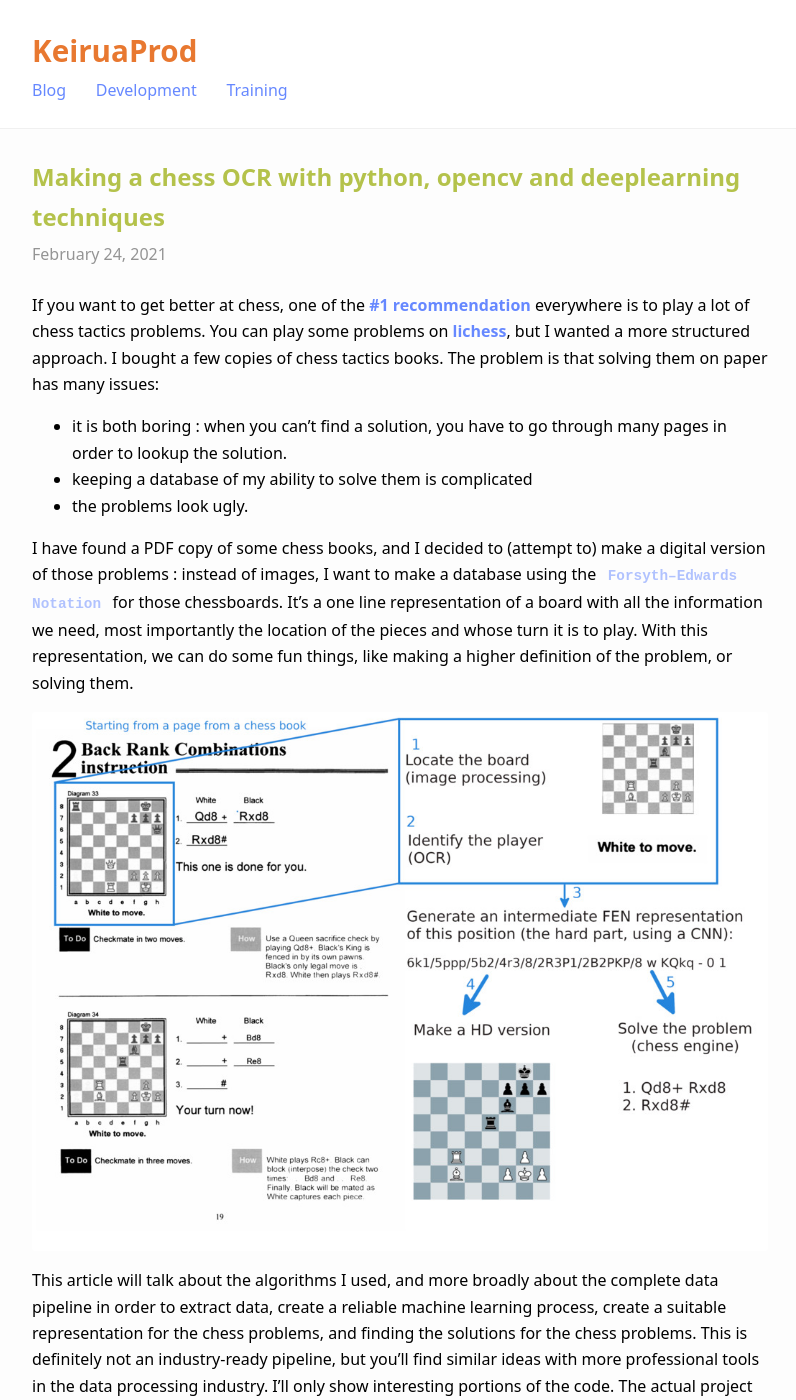
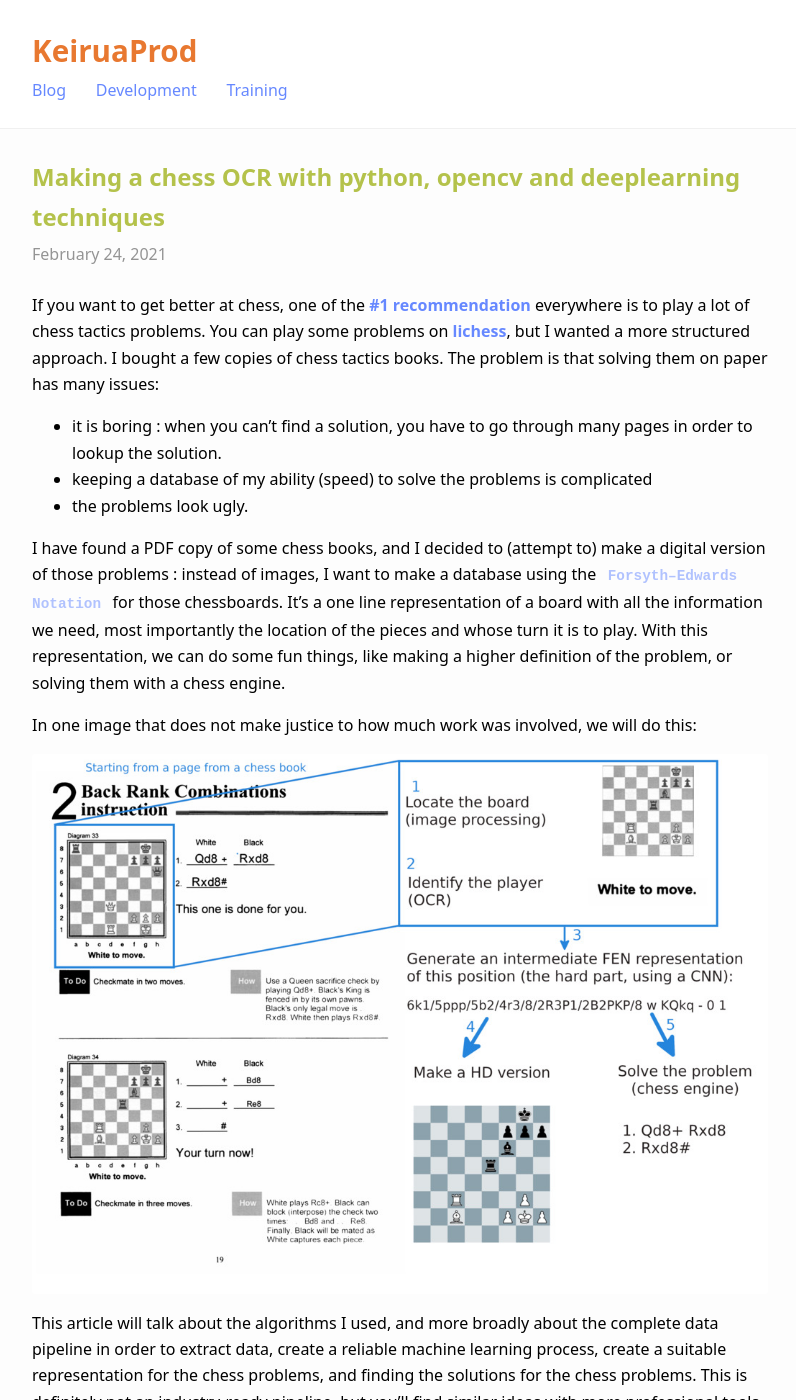
Before and after one commit to Keirua/blog.keiruaprod.fr, a Jekyll site: the page built from _posts/2021-02-24-chess-ocr.md, in a window 1280 px wide and 1400 px high. Shown: the whole window, without its empty margins (240-1036 px from the left). Built offline with Jekyll 4.4.1, drawn with Linux system fonts in a browser that asks for light colours; some of the changed text lies outside the part shown.

Commit message:
fix some minor things

```diff
--- a/_posts/2021-02-24-chess-ocr.md
+++ b/_posts/2021-02-24-chess-ocr.md
@@ -2,23 +2,30 @@
 title: Making a chess OCR with python, opencv and deeplearning techniques
 layout: post
 lang: en
+image: chess-ocr-process-small.jpg
 ---
 
 If you want to get better at chess, one of the [#1 recommendation](https://www.danheisman.com/recommended-books.html) everywhere is to play a lot of chess tactics problems. You can play some problems on [lichess](https://lichess.org/training), but I wanted a more structured approach. I bought a few copies of chess tactics books. The problem is that solving them on paper has many issues:
- - it is both boring : when you can’t find a solution, you have to go through many pages in order to lookup the solution.
- - keeping a database of my ability to solve them is complicated
+
+ - it is boring : when you can’t find a solution, you have to go through many pages in order to lookup the solution.
+ - keeping a database of my ability (speed) to solve the problems is complicated
  - the problems look ugly.
 
-I have found a PDF copy of some chess books, and I decided to (attempt to) make a digital version of those problems : instead of images, I want to make a database using the [`Forsyth–Edwards Notation`](https://en.wikipedia.org/wiki/Forsyth%E2%80%93Edwards_Notation) for those chessboards. It’s a one line representation of a board with all the information we need, most importantly the location of the pieces and whose turn it is to play. With this representation, we can do some fun things, like making a higher definition of the problem, or solving them.
+I have found a PDF copy of some chess books, and I decided to (attempt to) make a digital version of those problems : instead of images, I want to make a database using the [`Forsyth–Edwards Notation`](https://en.wikipedia.org/wiki/Forsyth%E2%80%93Edwards_Notation) for those chessboards. It’s a one line representation of a board with all the information we need, most importantly the location of the pieces and whose turn it is to play. With this representation, we can do some fun things, like making a higher definition of the problem, or solving them with a chess engine.
+
+In one image that does not make justice to how much work was involved, we will do this:
 
 ![](/assets/pictures/chess-ocr/process-small.jpg)
 
 This article will talk about the algorithms I used, and more broadly about the complete data pipeline in order to extract data, create a reliable machine learning process, create a suitable representation for the chess problems, and finding the solutions for the chess problems. This is definitely not an industry-ready pipeline, but you’ll find similar ideas with more professional tools in the data processing industry. I’ll only show interesting portions of the code. The actual project deals with many mundane things like directories, edge cases, error handling… but we’ll skip those.
 
-# Why ?
+# Why?
 
-One note about copyright: I’m not doing this in order to release an illegal digital copy of the books, and I’ll keep the results for myself. If you are looking for a large database of chess problems, [ask lichess](https://database.lichess.org/#puzzles).
-This project is about learning, and solving a real-world image-processing and data-science project.
+Why not ? It’s fun to do. This project is about learning and solving a real-world image-processing and data-science project.
+
+# What about copyright?
+
+I’m not doing this in order to release an illegal digital copy of the books, and I’ll keep the results for myself. If you are looking for a large database of chess problems with a permissive license, [ask lichess](https://database.lichess.org/#puzzles).
 
 # TL;DR / our pipeline
 
```
Also changed, not shown: assets/cards/chess-ocr-process-small.jpg (added).
